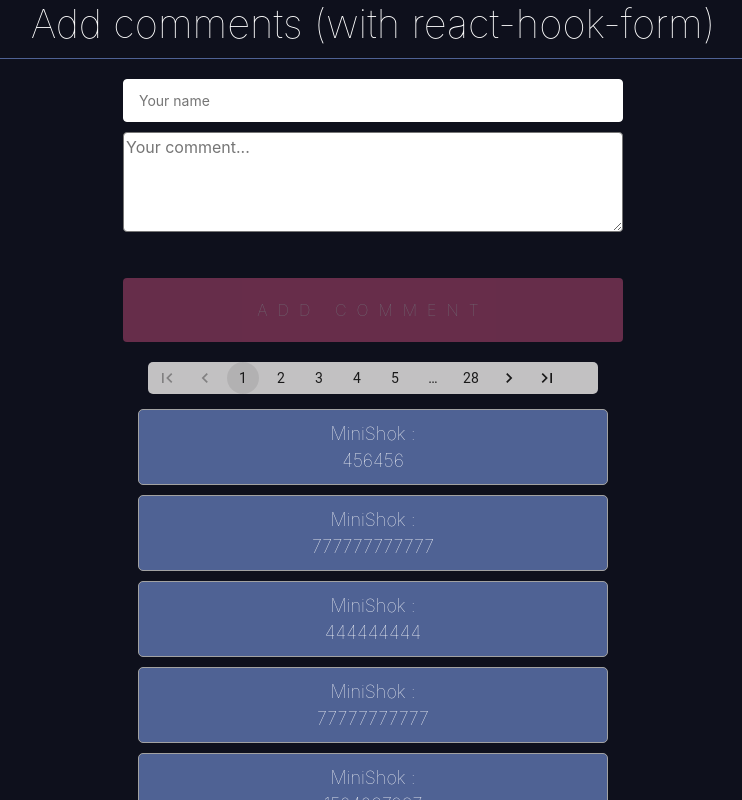
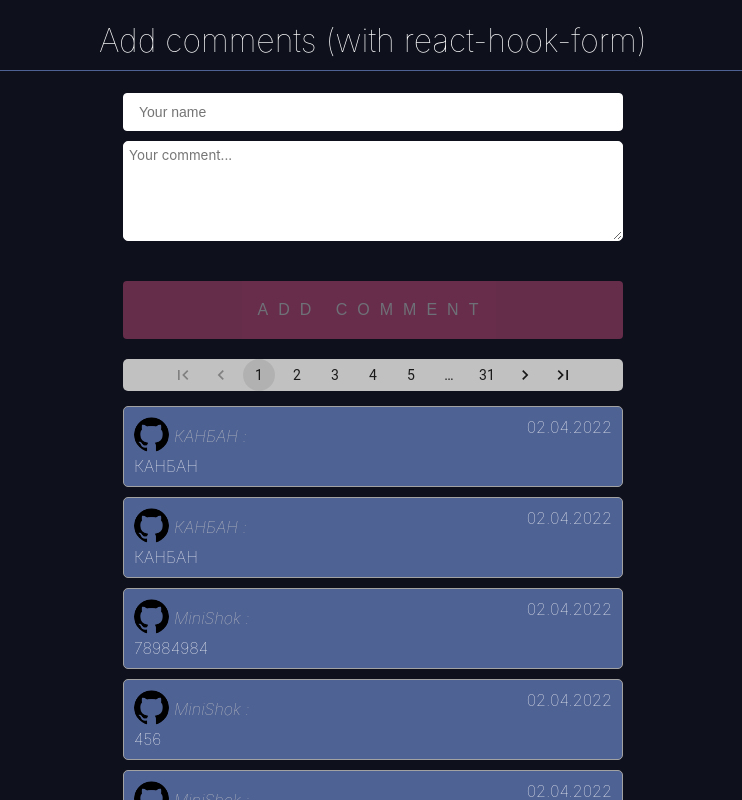
Before and after one commit to MikhailShokun/COMMENTS-LIST, a React (Create React App) app: page / in a window 1280 px wide. Shown: the top 800 px of the page, without its empty margins (267-1009 px from the left). Built offline with nearby package versions, Linux system fonts and the light colour scheme; data requests are answered from the project's data file.

Commit message:
corrected the codeÑ

```diff
--- a/db.json
+++ b/db.json
@@ -1090,6 +1090,118 @@
       "name": "MiniShok",
       "body": "456456",
       "id": 220
+    },
+    {
+      "name": "MiniShok",
+      "body": "now 11 of april 2022",
+      "id": 221
+    },
+    {
+      "name": "MiniShok",
+      "body": "now 13.01",
+      "id": 222
+    },
+    {
+      "name": "MiniShok",
+      "body": "111111111111111111111111111111111111111111111111111111111111111111111111111111111111111111111111111111111111111111111111",
+      "id": 223
+    },
+    {
+      "name": "КАНБАН",
+      "body": "4564",
+      "id": 224
+    },
+    {
+      "name": "MiniShok",
+      "body": "44444444444444444",
+      "id": 225
+    },
+    {
+      "name": "КАНБАН",
+      "body": "КАНБАН",
+      "id": 226
+    },
+    {
+      "name": "Мишаня",
+      "body": "Мишаня",
+      "id": 227
+    },
+    {
+      "name": "КАНБАН",
+      "body": "КАНБАН",
+      "id": 228
+    },
+    {
+      "name": "MiniShok",
+      "body": "46546",
+      "id": 229
+    },
+    {
+      "name": "MiniShok",
+      "body": "4685",
+      "id": 230
+    },
+    {
+      "name": "MiniShok",
+      "body": "156",
+      "time": "2022-04-11T14:06:35+03:00",
+      "id": 231
+    },
+    {
+      "name": "MiniShok",
+      "body": "15954",
+      "time": "2022-04-11T14:07:56+03:00",
+      "id": 232
+    },
+    {
+      "name": "MiniShok",
+      "body": "346346",
+      "time": "2022-04-11T14:14:10+03:00",
+      "id": 233
+    },
+    {
+      "name": "КАНБАН",
+      "body": "123qwerty",
+      "time": "2022-04-11T14:14:16+03:00",
+      "id": 234
+    },
+    {
+      "name": "MiniShok",
+      "body": "11111111111111111111",
+      "time": "2022-04-11T14:16:18+03:00",
+      "id": 235
+    },
+    {
+      "name": "КАНБАН",
+      "body": "777777777777777",
+      "time": "2022-04-11T14:16:30+03:00",
+      "id": 236
+    },
+    {
+      "name": "MiniShok",
+      "body": "11111111111111111",
+      "time": "2022-04-11T14:16:47+03:00",
+      "id": 237
+    },
+    {
+      "name": "MiniShok",
+      "body": "456",
+      "id": 238
+    },
+    {
+      "name": "MiniShok",
+      "body": "78984984",
+      "id": 239
+    },
+    {
+      "name": "КАНБАН",
+      "body": "КАНБАН",
+      "id": 240
+    },
+    {
+      "name": "КАНБАН",
+      "body": "КАНБАН ",
+      "id": 241
     }
   ]
 }
--- a/package.json
+++ b/package.json
@@ -11,6 +11,7 @@
     "@testing-library/user-event": "^13.5.0",
     "axios": "^0.26.1",
     "concurrently": "^7.0.0",
+    "moment": "^2.29.2",
     "prop-types": "^15.6.1",
     "react": "^18.0.0",
     "react-dom": "^18.0.0",
--- a/public/index.html
+++ b/public/index.html
@@ -10,7 +10,8 @@
       content="Web site created using create-react-app"
     />
     <link rel="apple-touch-icon" href="%PUBLIC_URL%/logo192.png" />
-    <link rel="stylesheet" href="https://stackpath.bootstrapcdn.com/bootstrap/5.0.0-alpha1/css/bootstrap.min.css" integrity="sha384-r4NyP46KrjDleawBgD5tp8Y7UzmLA05oM1iAEQ17CSuDqnUK2+k9luXQOfXJCJ4I" crossorigin="anonymous">    <!--
+<!--    <link rel="stylesheet" href="https://stackpath.bootstrapcdn.com/bootstrap/5.0.0-alpha1/css/bootstrap.min.css" integrity="sha384-r4NyP46KrjDleawBgD5tp8Y7UzmLA05oM1iAEQ17CSuDqnUK2+k9luXQOfXJCJ4I" crossorigin="anonymous">    -->
+    <!--
       manifest.json provides metadata used when your web app is installed on a
       user's mobile device or desktop. See https://developers.google.com/web/fundamentals/web-app-manifest/
     -->
@@ -24,7 +25,7 @@
       work correctly both with client-side routing and a non-root public URL.
       Learn how to configure a non-root public URL by running `npm run build`.
     -->
-    <title>Post list</title>
+    <title>Comments list</title>
   </head>
   <body>
     <noscript>You need to enable JavaScript to run this app.</noscript>
--- a/src/App.js
+++ b/src/App.js
@@ -1,5 +1,5 @@
 import './App.css';
-import React, {useEffect, useState} from "react";
+import React, {useState} from "react";
 import axios from "axios";
 import CommentsForm from "./component/CommentsForm/CommentsForm";
 import CommentsList from "./component/CommentsList/CommentsList";
@@ -13,7 +13,6 @@ const App = () => {
     const [commentsPerPage] = useState(8);
 
 
-
     const getComments = async () => {
         setLoading(true);
         const response = await axios.get('http://localhost:3001/comments');
@@ -21,10 +20,6 @@ const App = () => {
         setComment(response.data);
         setLoading(false);
     }
-
-    useEffect(()=> {
-        getComments();
-    }, [setLoading]);
 
      // Get current page
     const indexOfLastComment = currentPage * commentsPerPage;
--- a/src/component/Comment/Comment.jsx
+++ b/src/component/Comment/Comment.jsx
@@ -1,12 +1,23 @@
 import React from 'react';
 import styles from "./Comment.module.css";
+import ava from "../../assets/images/git.png";
 
-const Comment = ({name, body}) => {
+
+const Comment = ({name, body, time}) => {
     return (
-        <div className={styles.commentsBody}>
-
-            <div>
-                {name} :
+        <div className={styles.commentsWrapper}>
+            <div className={styles.userInfo}>
+                <div className={styles.userAvaName}>
+                    <div className={styles.ava}>
+                        <img src={ava} alt="ava"/>
+                    </div>
+                    <div className={styles.name}>
+                        {name} :
+                    </div>
+                </div>
+                <div className={styles.time}>
+                    {time}
+                </div>
             </div>
 
             <div>
--- a/src/component/Comment/Comment.module.css
+++ b/src/component/Comment/Comment.module.css
@@ -1,14 +1,34 @@
-.commentsBody{
-    font-size: 18px;
+.commentsWrapper {
+    box-sizing: border-box;
+    font-size: 16px;
     padding: 10px;
-    margin: 10px;
-    max-width: 480px;
+    margin: 10px auto;
+    max-width: 500px;
     border: 1px solid #a2a2a2;
-    text-align: center;
-    /*overflow-wrap: break-word;*/
     line-break: anywhere;
     background: rgb(79, 98, 148);
-border-radius: 5px;
+    border-radius: 5px;
+}
+
+
+.userInfo {
     display: flex;
-    flex-direction: column;
+    justify-content: space-between;
 }
+
+.userAvaName {
+    display: flex;
+}
+
+.ava img {
+    width: 35px;
+    border-radius: 50%;
+}
+
+.name {
+    display: flex;
+    align-items: center;
+    padding-left: 5px;
+    font-style: italic;
+    color: #c9c9c9;
+}
--- a/src/component/CommentsForm/CommentsForm.css
+++ b/src/component/CommentsForm/CommentsForm.css
@@ -93,13 +93,18 @@ button {
     margin-bottom: 20px;
     text-transform: uppercase;
     padding: 10px 20px;
-    border-radius: 4px;
+    border-radius: 5px;
 }
 
 textarea{
+    display: block;
+    box-sizing: border-box;
     width: 100%;
     height: 100px;
-    border-radius: 4px;
+    border: 1px solid white;
+    border-radius: 5px;
+    padding: 5px;
+    font-family: inherit;
 }
 
 
--- a/src/component/CommentsForm/CommentsForm.jsx
+++ b/src/component/CommentsForm/CommentsForm.jsx
@@ -1,19 +1,20 @@
 import "./CommentsForm.css";
-import React, {useEffect, useState} from "react";
+import React, {useEffect} from "react";
 import {useForm} from "react-hook-form";
 import axios from "axios";
-import Comment from "../Comment/Comment";
 
 const CommentsForm = ({getComments, setLoading}) => {
+
+
     const createComments = (data) => {
         return axios.post("http://localhost:3001/comments", {
             name: data.name,
-            body: data.commentBody
+            body: data.commentBody,
         })
     }
-    // useEffect(()=> {
-    //     getComments();
-    // }, [setLoading]);
+    useEffect(()=> {
+        getComments();
+    }, [setLoading]);
 
     const {
         register, handleSubmit, reset, formState: {errors, isValid}
--- a/src/component/CommentsList/CommentsList.jsx
+++ b/src/component/CommentsList/CommentsList.jsx
@@ -1,21 +1,23 @@
-import React, {useEffect, useState} from "react";
+import React from "react";
 import styles from "./CommentsList.module.css"
-import axios from "axios";
 import Comment from "../Comment/Comment";
+import moment from "moment";
 
 
 const CommentsList = ({comments, loading}) => {
 
+let time = moment().format('DD.MM.YYYY')
+
     return (
         <div className={styles.listWrapper}>
             {loading && <h3 className={styles.loading}>Loading...</h3>}
-            {/*<h4>Comments list</h4>*/}
             <div className={styles.list}>
                 {
                     comments.map(comment =>
                         <Comment key={comment.id}
                                  name={comment.name}
                                  body={comment.body}
+                                 time={time}
                         />)
                 }
             </div>
--- a/src/component/Pagination/Pagination.css
+++ b/src/component/Pagination/Pagination.css
@@ -2,10 +2,14 @@
     display: flex;
     justify-content: center;
     color: white;
+    margin: 0 auto;
+    max-width: 500px;
 }
 
 nav{
     background: #c2c1c2;
     border-radius: 5px;
-    min-width: 450px;
+    width: 100%;
+    display: flex;
+    justify-content: center;
 }
```
Also changed, not shown: src/API/api.js (deleted, +0 -24 lines), src/component/Pagination/Pagination.js (deleted, +0 -26 lines), src/assets/images/git.png (added), 1 other file (tests, documents, lock files or other folders).
